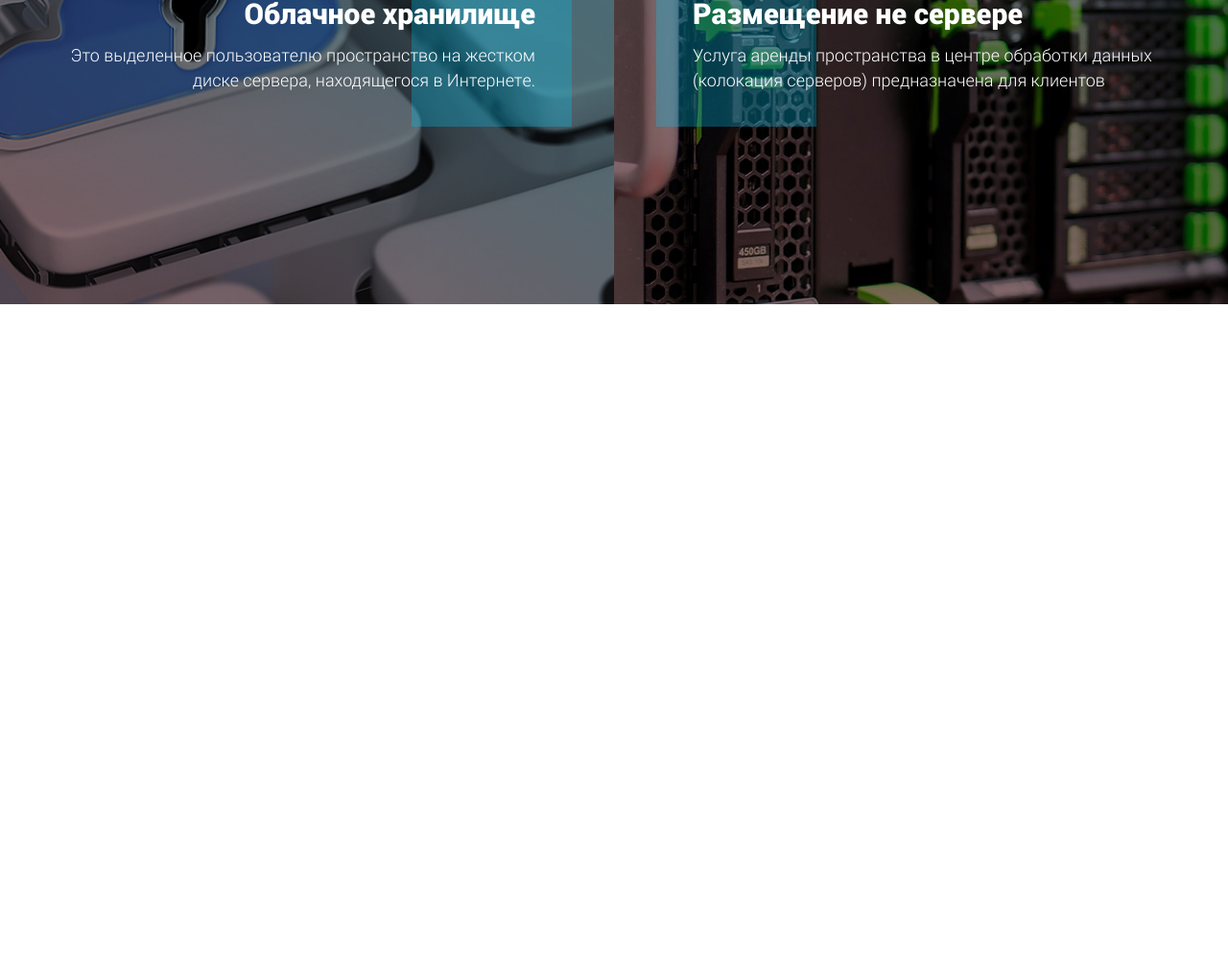
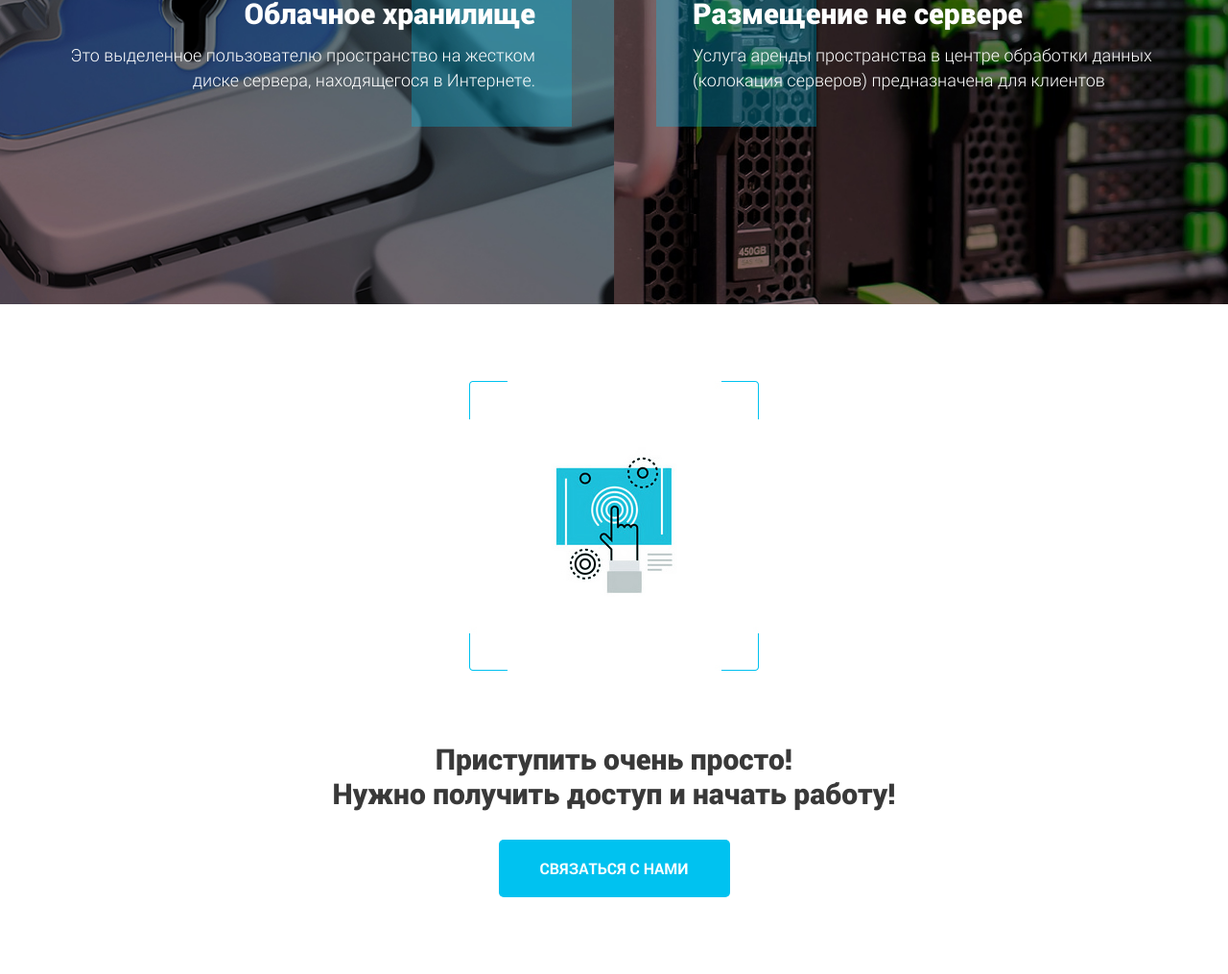
Before and after one commit to Koroleva4ne/Prengi, a website: page src/index.html in a window 1280 px wide. Shown: the part 4174-5189 px from the top of the page at 96% size. Before the commit the page ends 4491 px from the top, so only its background shows below. Drawn offline with nearby package versions, Linux system fonts and the light colour scheme; a web font is replaced by a local one.

Commit message:
add blocks start

```diff
--- a/src/index.html
+++ b/src/index.html
@@ -257,6 +257,14 @@
         </div>
     </section>
 
+    <section class="start">
+        <div class="container">
+            <img src="img/access.jpg" alt="access">
+            <div class="title">Приступить очень просто!<br>Нужно получить доступ и начать работу!</div>
+            <button class="btn">связаться с нами</button>
+        </div>
+    </section>
+
     <script src="https://code.jquery.com/jquery-1.11.0.min.js"></script>
     <script src="https://code.jquery.com/jquery-migrate-1.2.1.min.js"></script>
     <script src="https://cdn.jsdelivr.net/npm/slick-carousel@1.8.1/slick/slick.min.js"></script>
--- a/src/scss/blocks/_buttons.scss
+++ b/src/scss/blocks/_buttons.scss
@@ -9,4 +9,7 @@
     font-weight: 700;
     color: $white-text;
     text-transform: uppercase;
+    &:active {
+        background-color: rgb(0, 154, 200)
+    }
 }
--- /dev/null
+++ b/src/scss/blocks/start/_start.scss
@@ -0,0 +1,14 @@
+.start {
+    padding: 80px 0;
+    img {
+        display: block;
+        margin: 0 auto;
+    }
+    .title {
+        margin-top: 74px;
+    }
+    .btn {
+        display: block;
+        margin: 30px auto 0 auto;
+    }
+}
--- a/src/scss/style.scss
+++ b/src/scss/style.scss
@@ -10,6 +10,7 @@
 @import 'blocks/buttons';
 @import 'blocks/advantages/advantages';
 @import 'blocks/data/data';
+@import 'blocks/start/start';
 
 * {
     font-family: 'Roboto', sans-serif;
```
Also changed, not shown: src/css/style.min.css.
